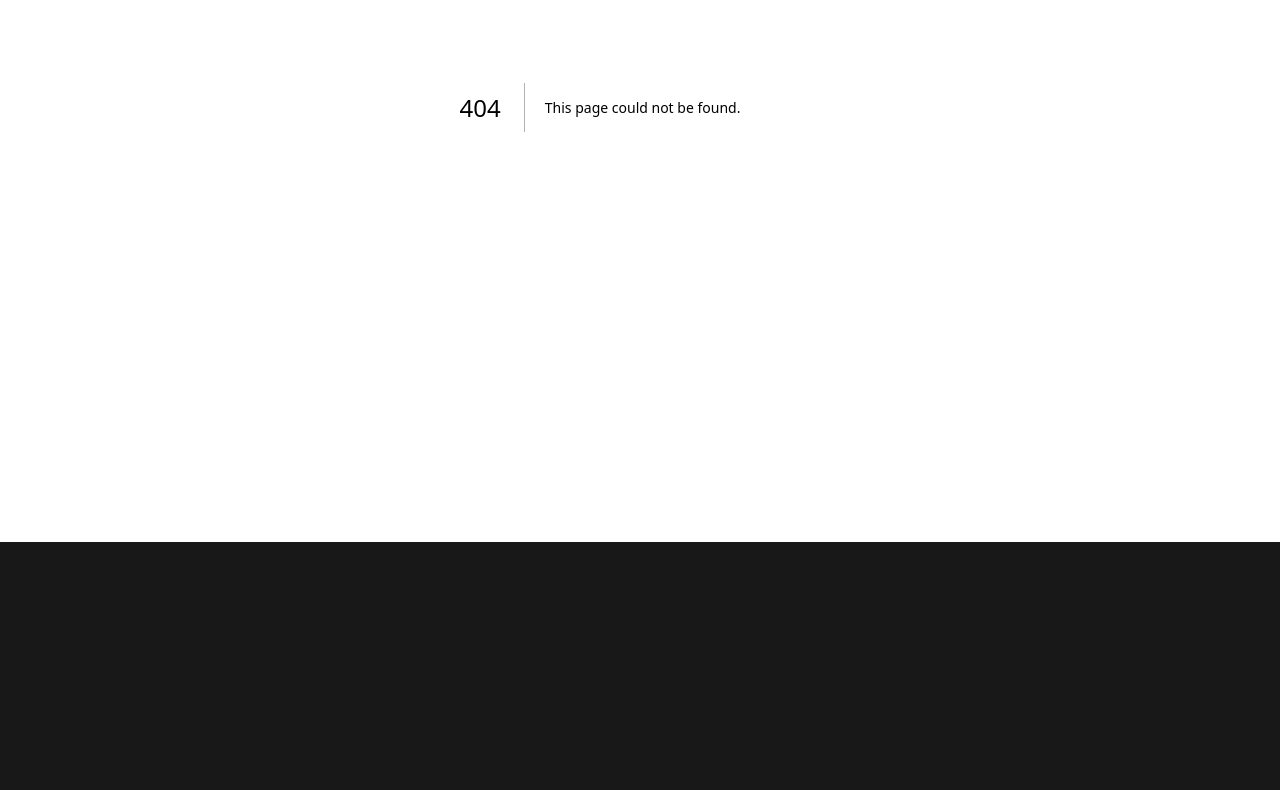
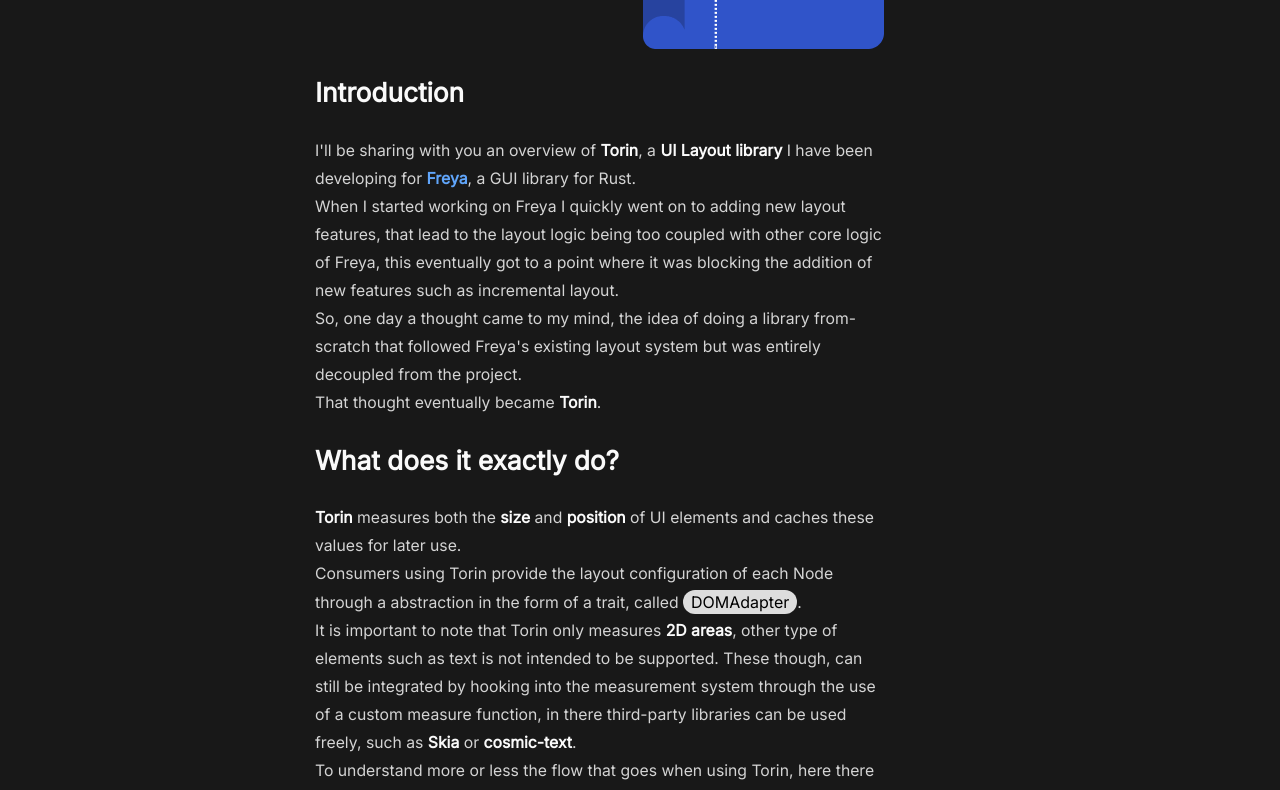
Before and after one commit to marc2332/portfolio, a Next.js app: page /posts/torin in a window 1280 px wide. Before the commit this address had no page. Shown: the part 440-1230 px from the top of the page. Before the commit the page ends 982 px from the top, so only its background shows below. Built offline with nearby package versions, Linux system fonts and the light colour scheme.

Commit message:
chore: Release the torin blog post

```diff
--- a/pages/index.tsx
+++ b/pages/index.tsx
@@ -151,15 +151,15 @@
       <div className="mb-4">
         <h2 className="text-2xl mb-4 sm:ml-40">Posts</h2>
         <Card
+          title="Torin ~ Rust UI Layout Library"
+          info={new Date(2024, 0, 4).toDateString()}
+          url="posts/torin"
+        />
+        <Card
           title="OpenBank's useless 2FA check on movements history"
           info={new Date(2024, 11, 29).toDateString()}
           url="posts/openbank_useless_2fa_movements_history"
         />
-        {/* <Card
-          title="Overview of Torin"
-          info={new Date(2024, 10, 30).toDateString()}
-          url="posts/torin"
-        /> */}
         <Card
           title="Released Freya 0.2"
           info={new Date(2024, 4, 14).toDateString()}
--- a/torin(draft).mdx
+++ b/pages/posts/torin.mdx
@@ -4,7 +4,7 @@
     <title>Torin</title>
 </Head>
 
-# 📐 Torin  ~ Rust UI Layout Library
+# 📐 Torin ~ Rust UI Layout Library
 
 > November 30 2024
 
@@ -29,9 +29,9 @@
 That thought eventually became **Torin**.
 
 ### What does it exactly do?
-**Torin** measures both the **size** and **position** of UI elements and stores them in `LayoutNode`s.
+**Torin** measures both the **size** and **position** of UI elements and caches these values for later use.
 \
-Torin itself doesn't store the Nodes layout configurations, these are provided by the consumer through a abstraction in the form of a trait, called `DOMAdapter`.
+Consumers using Torin provide the layout configuration of each Node through a abstraction in the form of a trait, called `DOMAdapter`.
 \
 It is important to note that Torin only measures **2D areas**, other type of elements such as text is not intended to be supported. These though, can still be integrated by hooking into the measurement system through the use of a custom measure function, in there third-party libraries can be used freely, such as **Skia** or **cosmic-text**.
 \
```
